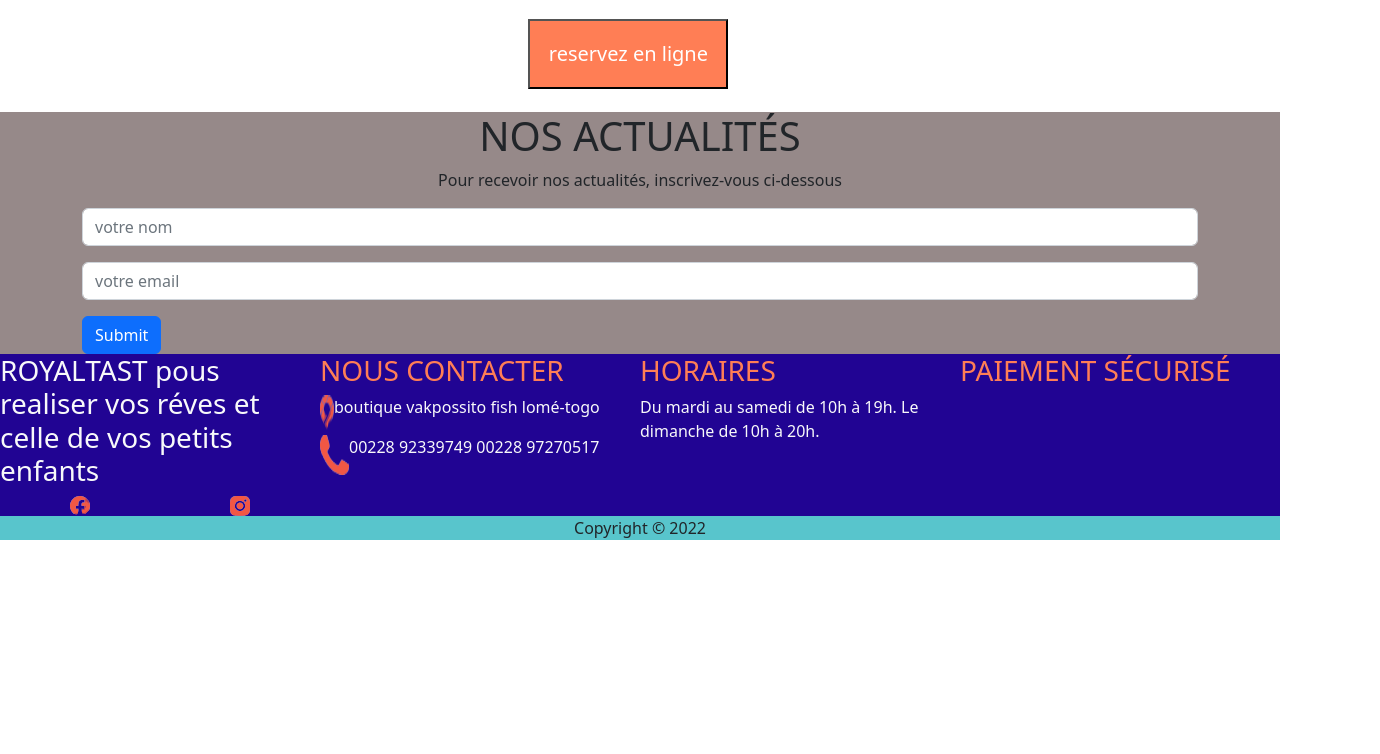
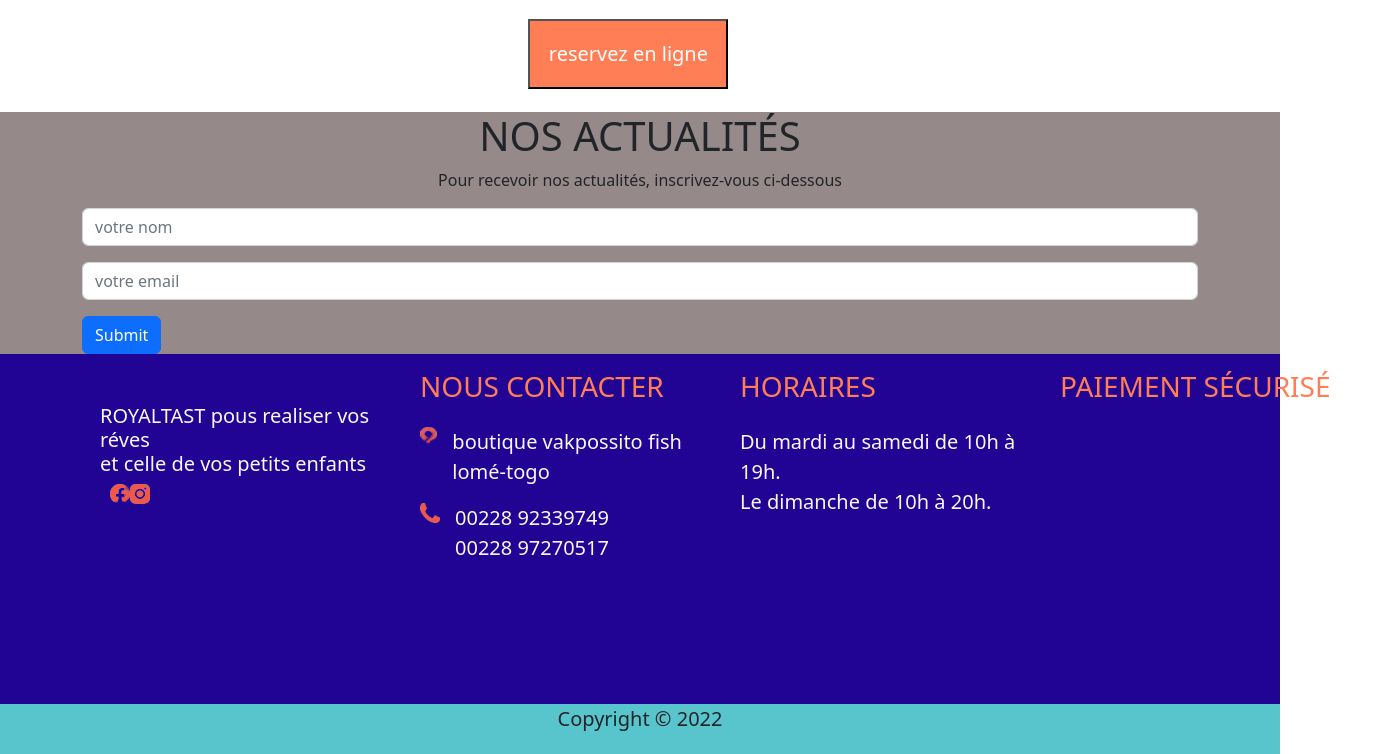
Before and after one commit to estherella12/projet-soutenance.github.io-, a plain HTML site: page index.html in a window 1280 px wide. Shown: the part 2862-3616 px from the top of the page, 1380 px wide, since content can reach past the window. Before the commit the page ends 3418 px from the top, so only its background shows below. Drawn offline with nearby package versions, Linux system fonts and the light colour scheme.

Commit message:
amelioration du footer et debut de laravel

```diff
--- a/asset/css/style.css
+++ b/asset/css/style.css
@@ -47,6 +47,7 @@
 
 .royaltast{
   background-color: #210493;
+  height: 350px;
 }
 
 .test-color{
@@ -54,11 +55,26 @@
 }
 
 .resau-socio{
-  justify-content: space-around;
+  margin-left: 10px;
+}
+.slogan{
+  margin-left: 100px;
+  margin-top: 50px;
+}
+
+.jour{
+  font-size: 20px;
+
+}
+.localisation{
+  font-size: 20px;
+  margin-left: 15px ;
 }
 
 .copyrith{
   background-color: #58C5CC;
+  height: 50px;
+  font-size: 20px;
 }
 
 .formule-acceuil{
--- a/index.html
+++ b/index.html
@@ -125,7 +125,7 @@
             <div class="card-body">
               <h5 class="card-title">Card title</h5>
               <p class="card-text">Some quick example text to build on the card title and make up the bulk of the card's content.</p>
-              <a href="#" class="btn btn-primary">Go somewhere</a>
+              <a href="#" class="btn btn-primary">commandez</a>
             </div>
           </div>
         </div>
@@ -135,7 +135,7 @@
             <div class="card-body">
               <h5 class="card-title">Card title</h5>
               <p class="card-text">Some quick example text to build on the card title and make up the bulk of the card's content.</p>
-              <a href="#" class="btn btn-primary">Go somewhere</a>
+              <a href="#" class="btn btn-primary">commandez</a>
             </div>
           </div>
         </div>
@@ -145,7 +145,7 @@
             <div class="card-body">
               <h5 class="card-title">Card title</h5>
               <p class="card-text">Some quick example text to build on the card title and make up the bulk of the card's content.</p>
-              <a href="#" class="btn btn-primary">Go somewhere</a>
+              <a href="#" class="btn btn-primary">commandez</a>
             </div>
           </div>
         </div>
@@ -168,6 +168,7 @@
    <button class="reserver">reservez en ligne</button>
 </div>
 
+<!-------------------------------- footer debut------------------------>
 
  <!-------------------------------- formulaire d'inscription ------------------------>
 
@@ -191,43 +192,43 @@
   </div>
 </div>
 
- <!-------------------------------- footer ------------------------>
+ <!-------------------------------- fin formulaire ------------------------>
 
 <div>
   <div class="raw royaltast d-flex">
-    <div class="col-3 ">
-      <h3 class="text-light">ROYALTAST pous realiser vos réves et celle de vos petits enfants</h3>
+    <div class="col-3 slogan">
+      <h5 class="text-light">ROYALTAST pous realiser vos réves <br> et celle de vos petits enfants</h5>
       <div class="resau-socio d-flex">
         <img src="./asset/img/Vector__2_-removebg-preview.png" alt="">
         <img src="./asset/img/Vector__3_-removebg-preview.png" alt="">
       </div>
     </div>
 
-    <div class="col-3">
+    <div class="col-3 mt-3 contact">
       <h3 class=" test-color">NOUS CONTACTER</h3>
-      <div class="d-flex">
-        <img src="./asset/img/Vector__1_-removebg-preview copie.png" alt="">
-        <p class="text-light">boutique
+      <div class="d-flex mt-4">
+        <img src="./asset/img/Vector__1_-removebg-preview copie.png" class="" width="20" height="20" alt="">
+        <p class="text-light localisation">boutique
            vakpossito fish
            lomé-togo</p>
       </div>
      <div class="d-flex">
-      <img src="./asset/img/Vector__1_-removebg-preview.png" alt="">
-      <p class="text-light"> 00228 92339749
+      <img src="./asset/img/Vector__1_-removebg-preview.png" width="20" height="20" alt="">
+      <p class="text-light localisation"> 00228 92339749 <br>
           00228 97270517
       </p>
      </div>
 
     </div>
 
-    <div class="col-3">
+    <div class="col-3  mt-3">
       <h3 class=" test-color">HORAIRES</h3>
-      <p class="text-light">
-        Du mardi au samedi de 10h à 19h.
+      <p class="text-light  mt-4 jour">
+        Du mardi au samedi de 10h à 19h.<br>
         Le dimanche de 10h à 20h.</p>
     </div>
 
-    <div class="col-3">
+    <div class="col-3 mt-3">
       <h3 class=" test-color">PAIEMENT SÉCURISÉ</h3>
     </div>
   </div>
```
